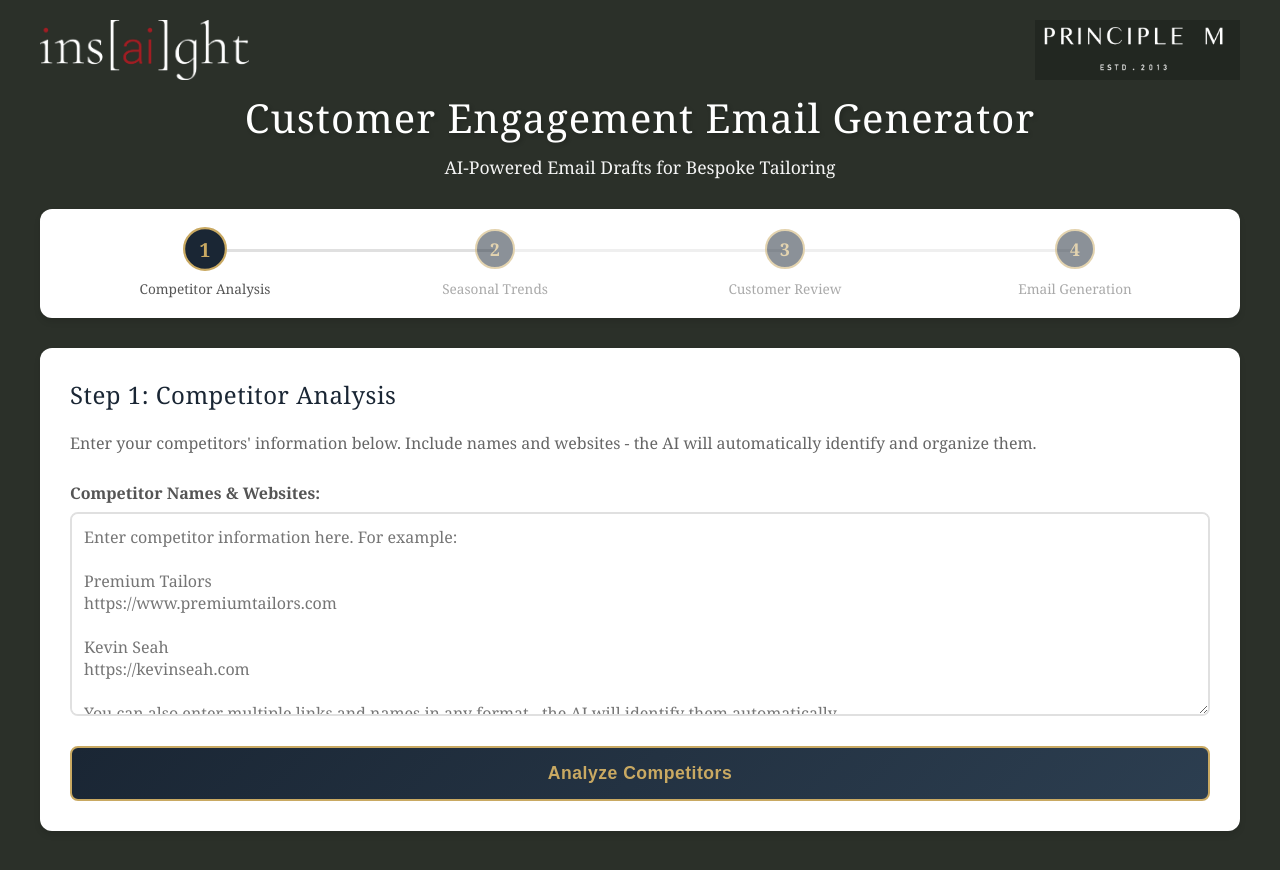
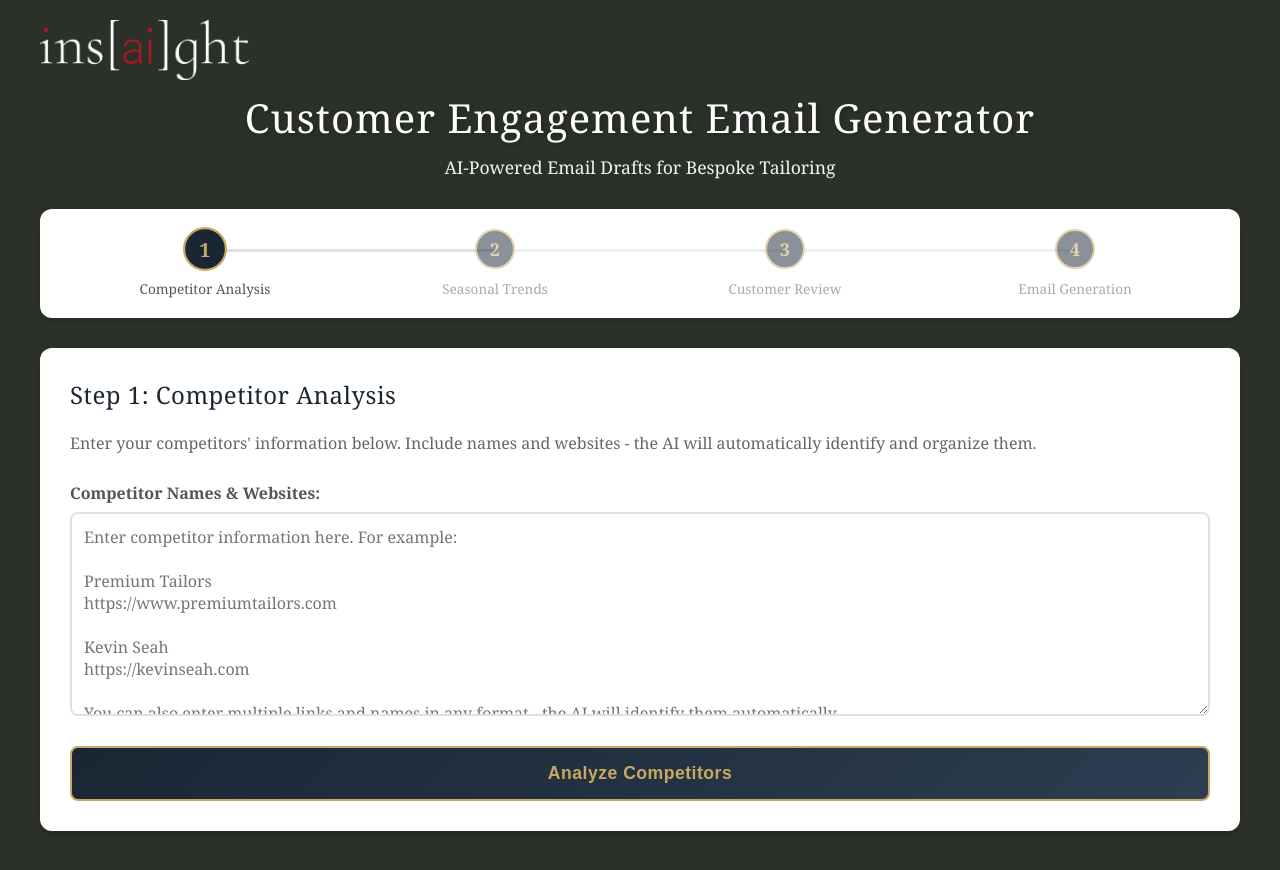
Before and after one commit to labrynna/custom-engagement.github.io, a website: page index.html in a window 1280 px wide. Drawn offline with Linux system fonts and the light colour scheme.

Commit message:
Remove Principle M logo from index.html
Removed the Principle M logo from the header.

```diff
--- a/index.html
+++ b/index.html
@@ -10,7 +10,6 @@
     <div class="container">
         <header>
             <img src="图片_20251005123928_127_227.png" alt="Ins[ai]ght Logo" class="header-logo header-logo-left">
-            <img src="图片_20251125100223_468_227.png" alt="Principle M Logo" class="header-logo header-logo-right">
             <h1>Customer Engagement Email Generator</h1>
             <p class="subtitle">AI-Powered Email Drafts for Bespoke Tailoring</p>
         </header>
```
